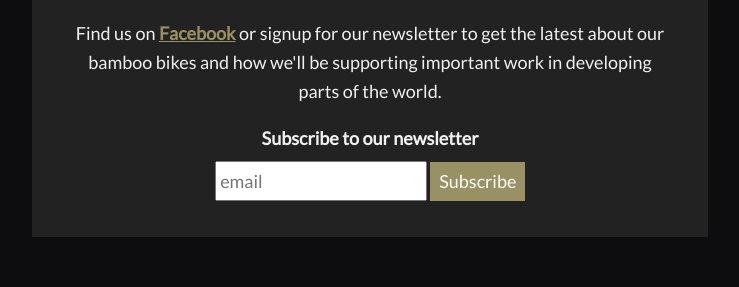
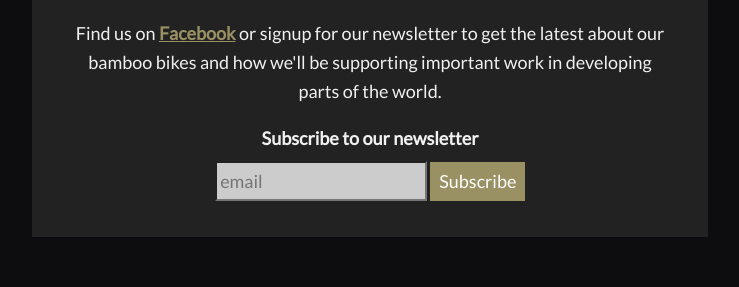
Before and after one commit to pietvanzoen/nethambamboobikes.co.uk, a plain HTML site: page index.html in a window 1280 px wide. Shown: the part 982-1269 px from the top of the page, without its empty margins (270-1009 px from the left). Drawn offline with Linux system fonts and the light colour scheme.

Commit message:
darker email input

```diff
--- a/index.html
+++ b/index.html
@@ -64,6 +64,8 @@
     padding: 0.3em 0.5em;
   }
   input[type="email"] {
+    background: #ccc;
+    color: #111;
     padding: 0.2em;
   }
   label {
```
